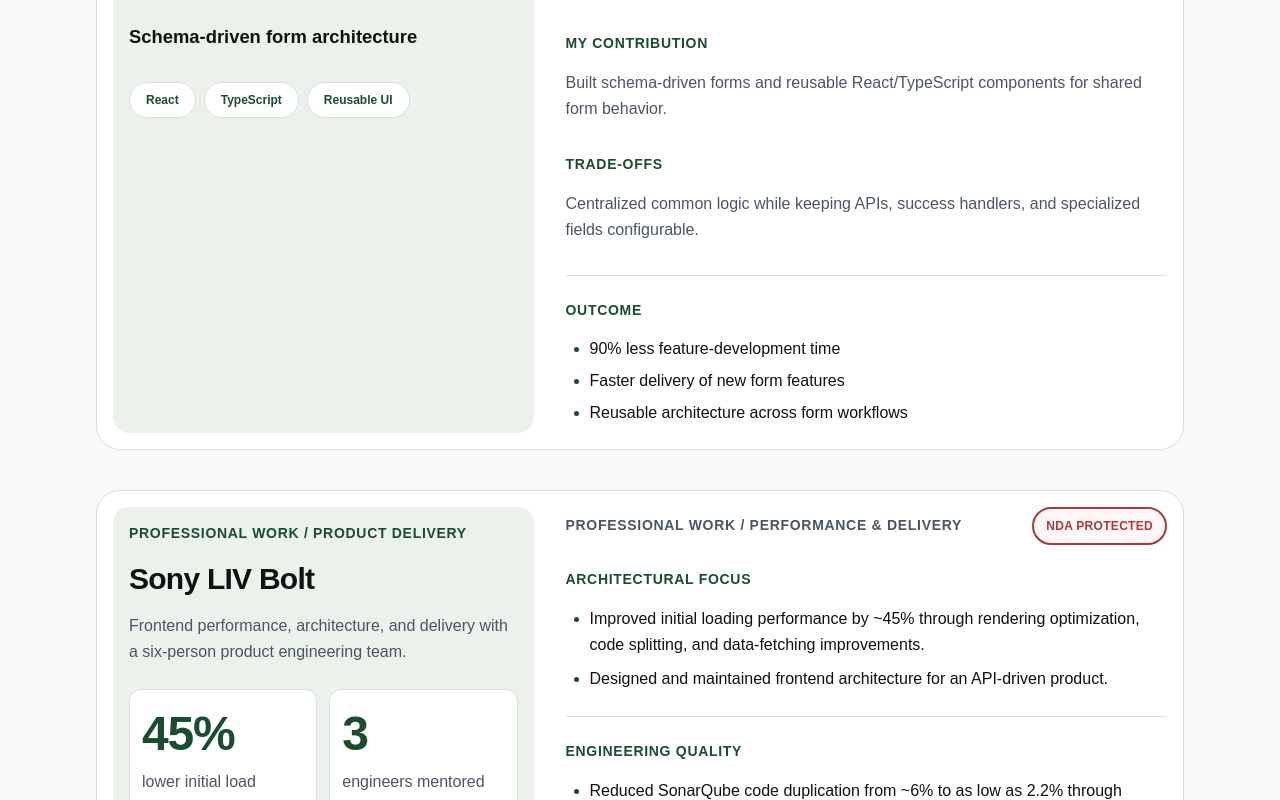
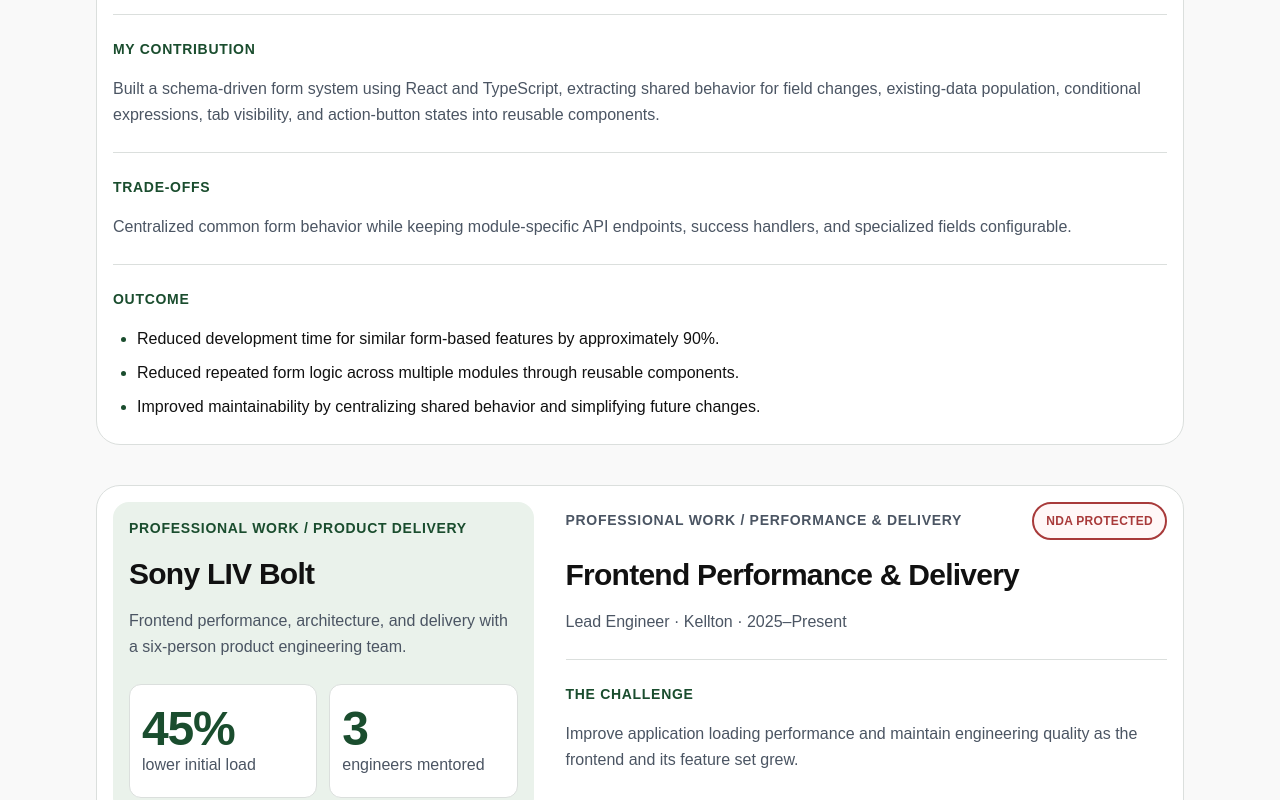
Before and after one commit to Abhishekumar93/portfolio-v2, a Next.js app: page / in a window 1280 px wide. Shown: the part 1400-2200 px from the top of the page. Built offline with nearby package versions, Linux system fonts and the light colour scheme.

Commit message:
feat: enhance ProfessionalCaseStudies components; update case study details and improve layout for better readability

```diff
--- a/components/Sections/ProfessionalCaseStudies/ProductDeliveryCaseStudy.tsx
+++ b/components/Sections/ProfessionalCaseStudies/ProductDeliveryCaseStudy.tsx
@@ -5,18 +5,18 @@ const sonyLivMetrics = [
   { value: '3', label: 'engineers mentored' },
 ];
 const contentTitles = [
-  { id: 'architectural_focus', title: 'Architectural Focus' },
-  { id: 'engineering_quality', title: 'Engineering Quality' },
-  { id: 'leadership', title: 'Leadership' },
+  { id: 'performance_optimization', title: 'Performance Optimization' },
+  { id: 'engineering_quality', title: 'Engineering Quality & Testing' },
+  { id: 'leadership', title: 'Technical Leadership' },
 ] as const;
 const contentDetails = {
-  architectural_focus: [
-    'Improved initial loading performance by ~45% through rendering optimization, code splitting, and data-fetching improvements.',
-    'Designed and maintained frontend architecture for an API-driven product.',
+  performance_optimization: [
+    'Reduced initial loading time by approximately 45% through React rendering optimization, code splitting, and data-fetching improvements.',
+    'Validated performance improvements using Google Lighthouse and manual timing.',
   ],
   engineering_quality: [
-    'Reduced SonarQube code duplication from ~6% to as low as 2.2% through frontend refactoring.',
-    'Helped increase project test coverage from ~35% to over 90% using Jest and React Testing Library.',
+    'Reduced SonarQube-reported code duplication from approximately 6% to as low as 2.2% through frontend refactoring.',
+    'Helped increase project test coverage from approximately 35% to over 90% using Jest and React Testing Library.',
   ],
   leadership: [
     'Coordinated frontend delivery within a six-person engineering team.',
@@ -33,7 +33,7 @@ const displayCaseStudyData = () => {
   return contentTitles.map((item, titleIndex) => (
     <div
       key={item.id}
-      className={`mt-6 ${titleIndex > 0 ? 'border-t border-border pt-6' : ''}`}
+      className={titleIndex > 0 ? 'border-t border-border pt-6' : undefined}
     >
       <h4 className={detailHeadingClassName}>{item.title}</h4>
       <ul className={detailListClassName}>
@@ -59,7 +59,7 @@ const ProductDeliveryCaseStudy = () => {
               <dt className="text-[clamp(3rem,6.75vw,4.5rem)] md:text-[clamp(2rem,5vw,3rem)] font-bold leading-none tracking-tight text-accent">
                 {value}
               </dt>
-              <dd className="mt-3 text-[clamp(1rem,3.75vw,1.15rem)] md:text-[clamp(0.875rem,1.5vw,1rem)] font-medium leading-normal text-text-secondary">
+              <dd className="text-[clamp(1rem,3.75vw,1.15rem)] md:text-[clamp(0.875rem,1.5vw,1rem)] font-medium leading-normal text-text-secondary">
                 {label}
               </dd>
             </div>
@@ -67,7 +67,27 @@ const ProductDeliveryCaseStudy = () => {
         </dl>
       }
       featuredHeading="Frontend performance, architecture, and delivery with a six-person product engineering team."
-      detailsContent={displayCaseStudyData()}
+      detailsContent={
+        <>
+          <h3
+            id="product-delivery-case-study-heading"
+            className="mt-4 wrap-break-word text-[clamp(1.25rem,4.15vw,1.5rem)] font-bold leading-tight tracking-tight text-foreground md:text-[26px] lg:text-[30px]"
+          >
+            Frontend Performance &amp; Delivery
+          </h3>
+          <p className="mt-4 text-[clamp(0.875rem,1.5vw,1rem)] leading-relaxed text-text-secondary">
+            Lead Engineer · Kellton · 2025–Present
+          </p>
+          <div className="mt-6 border-t border-border pt-6">
+            <h4 className={detailHeadingClassName}>The Challenge</h4>
+            <p className="mt-2 lg:mt-4 text-[clamp(0.75rem,3.25vw,1rem)] md:text-[clamp(0.75rem,1.35vw,1rem)] leading-relaxed text-text-secondary">
+              Improve application loading performance and maintain engineering
+              quality as the frontend and its feature set grew.
+            </p>
+          </div>
+        </>
+      }
+      fullWidthContent={displayCaseStudyData()}
       detailsHeading="Performance & Delivery"
     />
   );
--- a/components/Sections/ProfessionalCaseStudies/ProfessionalCaseStudyCard.tsx
+++ b/components/Sections/ProfessionalCaseStudies/ProfessionalCaseStudyCard.tsx
@@ -6,6 +6,7 @@ interface ProfessionalCaseStudyCardProps {
   featuredHeading: string;
   detailsContent: ReactNode;
   detailsHeading: string;
+  fullWidthContent?: ReactNode;
 }
 
 const ProfessionalCaseStudyCard = ({
@@ -14,6 +15,7 @@ const ProfessionalCaseStudyCard = ({
   featuredHeading,
   detailsContent,
   detailsHeading,
+  fullWidthContent,
 }: ProfessionalCaseStudyCardProps) => {
   return (
     <article className="grid grid-cols-12 gap-y-6 rounded-3xl border border-border bg-surface p-2 md:p-4 md:gap-x-6 lg:gap-8">
@@ -21,10 +23,7 @@ const ProfessionalCaseStudyCard = ({
         <p className="text-[clamp(0.75rem,2.5vw,1.25rem)] md:text-[clamp(0.75rem,1.75vw,0.875rem)] font-bold uppercase tracking-wider text-accent">
           {featuredTitle}
         </p>
-        <h3
-          id="sony-liv-case-study-heading"
-          className="mt-4 wrap-break-word text-[clamp(1.25rem,4.15vw,1.5rem)] font-bold leading-tight tracking-tight text-foreground md:text-[26px] lg:text-[30px]"
-        >
+        <h3 className="mt-4 wrap-break-word text-[clamp(1.25rem,4.15vw,1.5rem)] font-bold leading-tight tracking-tight text-foreground md:text-[26px] lg:text-[30px]">
           Sony LIV Bolt
         </h3>
         <p className="mt-4 text-[clamp(1rem,3.75vw,1.15rem)] md:text-[clamp(0.875rem,1.5vw,1rem)] leading-relaxed text-text-secondary">
@@ -44,6 +43,12 @@ const ProfessionalCaseStudyCard = ({
         </div>
         {detailsContent}
       </div>
+
+      {fullWidthContent && (
+        <div className="col-span-12 space-y-6 border-t border-border pt-6">
+          {fullWidthContent}
+        </div>
+      )}
     </article>
   );
 };
--- a/components/Sections/ProfessionalCaseStudies/SchemaDrivenCaseStudy.tsx
+++ b/components/Sections/ProfessionalCaseStudies/SchemaDrivenCaseStudy.tsx
@@ -2,34 +2,31 @@ import ProfessionalCaseStudyCard from './ProfessionalCaseStudyCard';
 
 const caseStudyData = [
   {
-    title: 'The Problem',
-    description:
-      'Forms across multiple modules duplicated business logic, slowing development and making maintenance difficult.Forms across multiple modules duplicated business logic, slowing development and making maintenance difficult.',
-  },
-  {
     title: 'My Contribution',
     description:
-      'Built schema-driven forms and reusable React/TypeScript components for shared form behavior.',
+      'Built a schema-driven form system using React and TypeScript, extracting shared behavior for field changes, existing-data population, conditional expressions, tab visibility, and action-button states into reusable components.',
   },
   {
     title: 'Trade-offs',
     description:
-      'Centralized common logic while keeping APIs, success handlers, and specialized fields configurable.',
+      'Centralized common form behavior while keeping module-specific API endpoints, success handlers, and specialized fields configurable.',
   },
 ];
+const detailHeadingClassName =
+  'text-[clamp(0.75rem,2.5vw,1.25rem)] md:text-[clamp(0.75rem,1.75vw,0.875rem)] font-bold uppercase tracking-wider text-accent';
+
+const detailParagraphClassName =
+  'mt-2 lg:mt-4 text-[clamp(0.75rem,3.25vw,1rem)] md:text-[clamp(0.75rem,1.35vw,1rem)] leading-relaxed text-text-secondary';
+
 const SchemaDrivenCaseStudy = () => {
   const displayCaseStudyData = () => {
     return caseStudyData.map((item, titleIndex) => (
       <div
         key={item.title.toLowerCase().replaceAll(/\s+/g, '-')}
-        className={titleIndex > 0 ? 'pt-8' : ''}
+        className={titleIndex > 0 ? 'border-t border-border pt-6' : undefined}
       >
-        <h4 className="text-[clamp(0.75rem,2.5vw,1.25rem)] md:text-[clamp(0.75rem,1.75vw,0.875rem)] font-bold uppercase tracking-wider text-accent">
-          {item.title}
-        </h4>
-        <p className="mt-2 lg:mt-4 text-[clamp(0.75rem,3.25vw,1rem)] md:text-[clamp(0.75rem,1.35vw,1rem)] leading-relaxed text-text-secondary">
-          {item.description}
-        </p>
+        <h4 className={detailHeadingClassName}>{item.title}</h4>
+        <p className={detailParagraphClassName}>{item.description}</p>
       </div>
     ));
   };
@@ -45,22 +42,6 @@ const SchemaDrivenCaseStudy = () => {
           <p className="mt-4 text-[clamp(0.875rem,4vw,1rem)] leading-normal text-foreground">
             less feature-development time
           </p>
-          <p className="mt-4 md:mt-6 lg:mt-8 border-t border-border pt-6 text-[clamp(1rem,4vw,1.15rem)] font-semibold leading-normal text-foreground">
-            Schema-driven form architecture
-          </p>
-          <ul
-            aria-label="Technologies"
-            className="mt-4 md:mt-6 lg:mt-8 flex flex-wrap gap-2"
-          >
-            {['React', 'TypeScript', 'Reusable UI'].map((technology) => (
-              <li
-                key={technology}
-                className="rounded-full border border-border bg-surface px-4 py-2 text-[clamp(0.625rem,3.5vw,0.75rem)] font-semibold leading-normal text-accent"
-              >
-                {technology}
-              </li>
-            ))}
-          </ul>
         </>
       }
       featuredHeading="Schema-driven form architecture for complex product workflows."
@@ -76,16 +57,32 @@ const SchemaDrivenCaseStudy = () => {
             Senior Software Engineer · Kellton · 2022–2024
           </p>
           <div className="mt-6 border-t border-border pt-6">
-            {displayCaseStudyData()}
+            <h4 className={detailHeadingClassName}>The Problem</h4>
+            <p className={detailParagraphClassName}>
+              Forms across multiple modules duplicated business logic, slowing
+              development and making maintenance difficult.
+            </p>
           </div>
-          <div className="mt-8 border-t border-border pt-6">
-            <h4 className="text-[clamp(0.75rem,2.5vw,1.25rem)] md:text-[clamp(0.75rem,1.75vw,0.875rem)] font-bold uppercase tracking-wider text-accent">
-              Outcome
-            </h4>
-            <ul className="mt-4 list-disc space-y-3 pl-6 text-[clamp(0.75rem,3.25vw,1rem)] md:text-[clamp(0.75rem,1.35vw,1rem)] leading-normal text-foreground marker:text-accent md:text-lg">
-              <li>90% less feature-development time</li>
-              <li>Faster delivery of new form features</li>
-              <li>Reusable architecture across form workflows</li>
+        </>
+      }
+      fullWidthContent={
+        <>
+          {displayCaseStudyData()}
+          <div className="border-t border-border pt-6">
+            <h4 className={detailHeadingClassName}>Outcome</h4>
+            <ul className="mt-4 list-disc space-y-3 pl-6 text-[clamp(0.75rem,3.25vw,1rem)] md:text-[clamp(0.75rem,1.35vw,1rem)] font-medium leading-relaxed text-foreground marker:text-accent">
+              <li>
+                Reduced development time for similar form-based features by
+                approximately 90%.
+              </li>
+              <li>
+                Reduced repeated form logic across multiple modules through
+                reusable components.
+              </li>
+              <li>
+                Improved maintainability by centralizing shared behavior and
+                simplifying future changes.
+              </li>
             </ul>
           </div>
         </>
```
